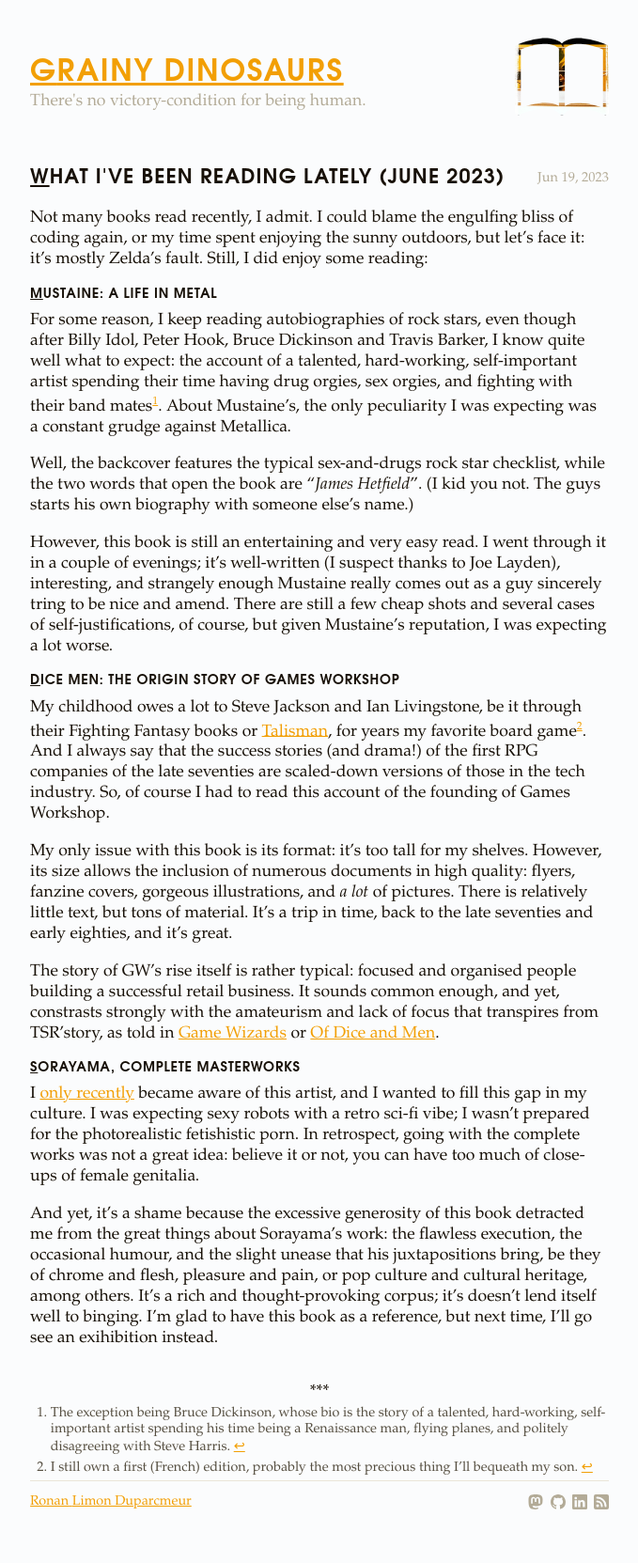
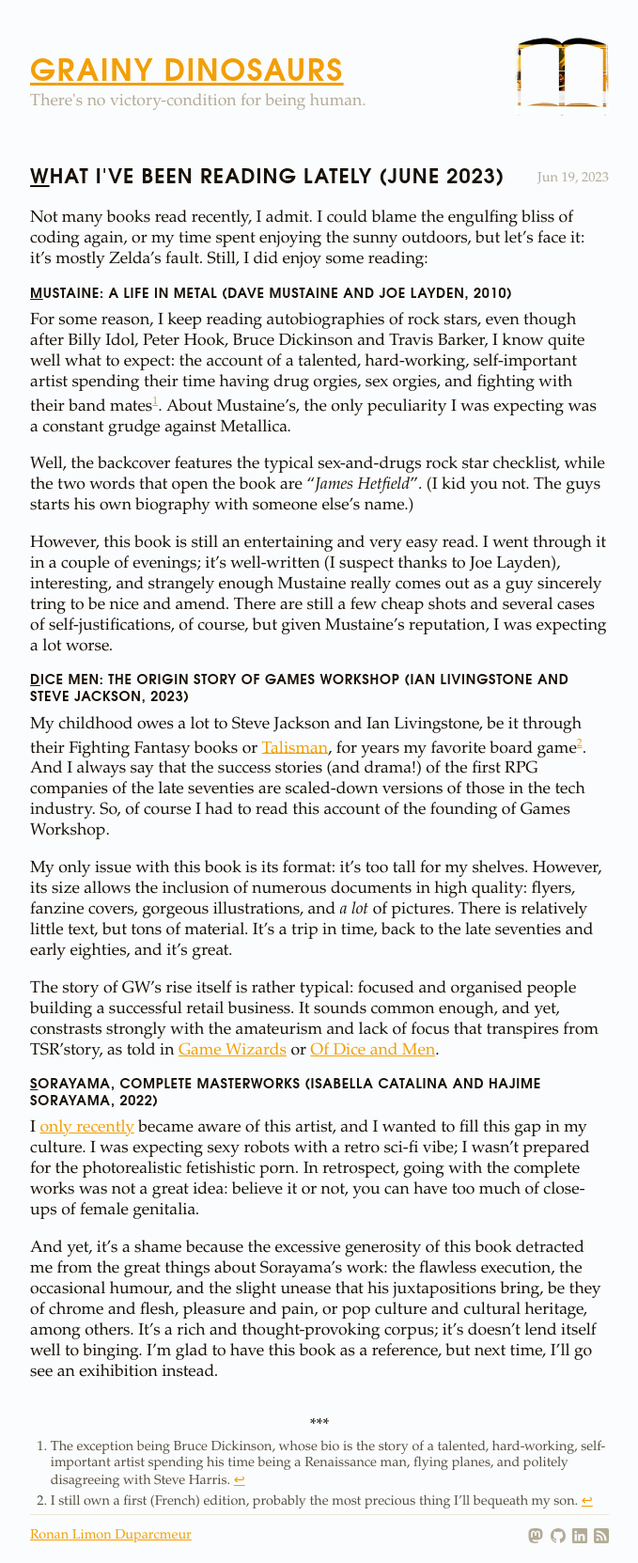
Before and after one commit to r3trofitted/r3trofitted.github.io, a Jekyll site: the page built from _posts/2023-06-19-what-i-ve-been-reading-lately-june-2023.md, in a window 1280 px wide. Shown: the whole page at 94% size, without its empty margins (300-979 px from the left). Built offline with Jekyll 4.4.1, drawn with Linux system fonts in a browser that asks for light colours; before the commit the page ends 1627 px from its top, so only the background shows below that.

Commit message:
Fixed typos and minor errors

```diff
--- a/_posts/2023-06-19-what-i-ve-been-reading-lately-june-2023.md
+++ b/_posts/2023-06-19-what-i-ve-been-reading-lately-june-2023.md
@@ -7,7 +7,7 @@ categories: books
 Not many books read recently, I admit. I could blame the engulfing bliss of coding again, or my time spent enjoying the
 sunny outdoors, but let's face it: it's mostly Zelda's fault. Still, I did enjoy some reading:
 
-## Mustaine: a life in metal
+## Mustaine: a life in metal (Dave Mustaine and Joe Layden, 2010)
 
 For some reason, I keep reading autobiographies of rock stars, even though after Billy Idol, Peter Hook, Bruce Dickinson
 and Travis Barker, I know quite well what to expect: the account of a talented, hard-working, self-important artist spending
@@ -22,7 +22,7 @@ well-written (I suspect thanks to Joe Layden), interesting, and strangely enough
 a guy sincerely tring to be nice and amend. There are still a few cheap shots and several cases of self-justifications,
 of course, but given Mustaine's reputation, I was expecting a lot worse.
 
-## Dice Men: the origin story of Games Workshop
+## Dice Men: the origin story of Games Workshop (Ian Livingstone and Steve Jackson, 2023)
 
 My childhood owes a lot to Steve Jackson and Ian Livingstone, be it through their Fighting Fantasy books or
 [Talisman](http://www.harris-authors.com/talisman_history.html), for years my favorite board game[^2]. And I always say
@@ -39,7 +39,7 @@ sounds common enough, and yet, constrasts strongly with the amateurism and lack
 as told in [Game Wizards](https://direct.mit.edu/books/book/5224/Game-WizardsThe-Epic-Battle-for-Dungeons-amp) or
 [Of Dice and Men](https://www.goodreads.com/book/show/15803047-of-dice-and-men).
 
-## Sorayama, complete masterworks
+## Sorayama, complete masterworks (Isabella Catalina and Hajime Sorayama, 2022)
 
 I [only recently]({% post_url 2023-05-29-no-milk-no-sugar-3 %}) became aware of this artist, and I wanted to fill this
 gap in my culture. I was expecting sexy robots with a retro sci-fi vibe; I wasn't prepared for the photorealistic
```
Also changed, not shown: _posts/2023-07-25-thawing-strings.md (+3 -3 lines), _posts/2023-08-28-what-i-ve-been-reading-lately-august-2023.md (+1 -1 lines).
